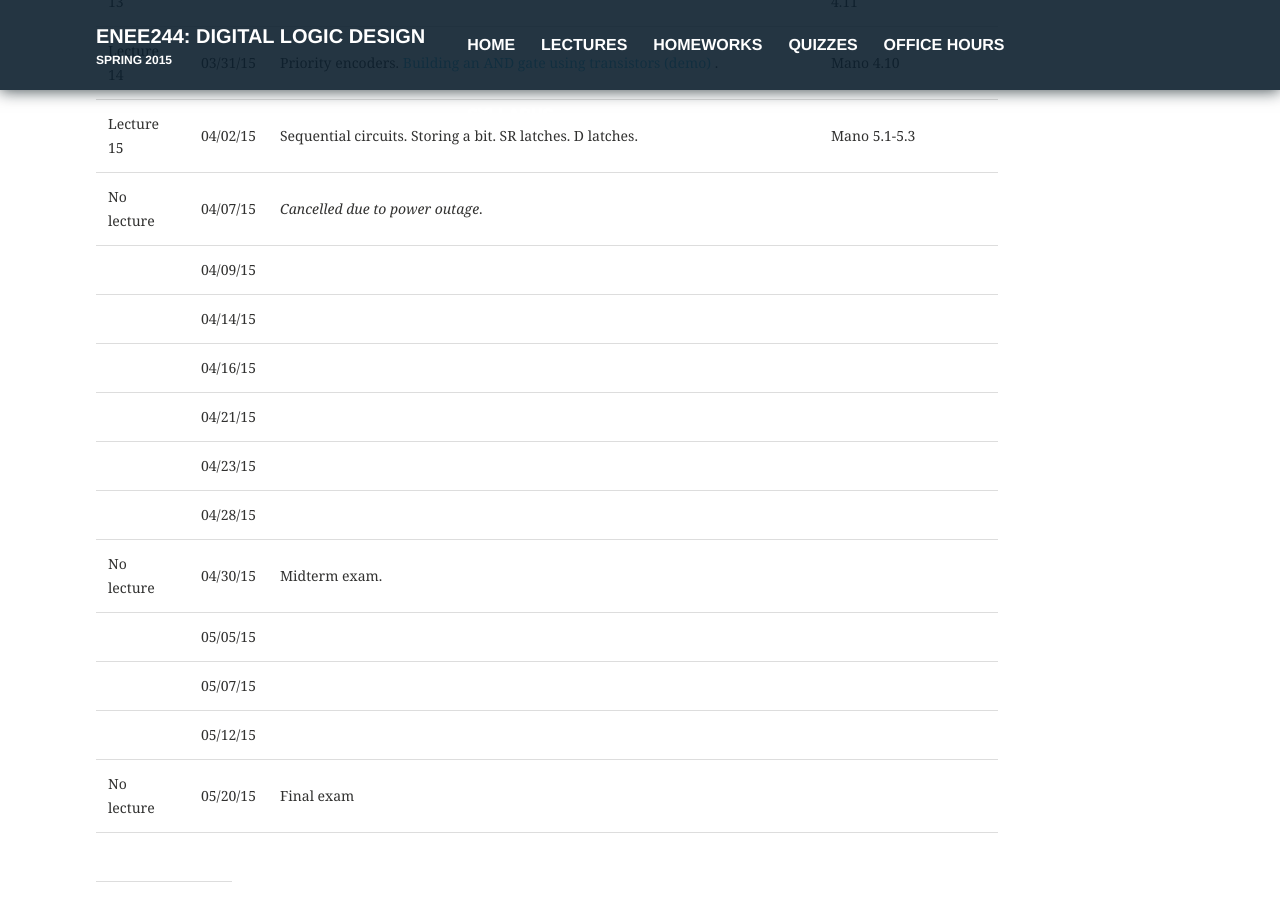
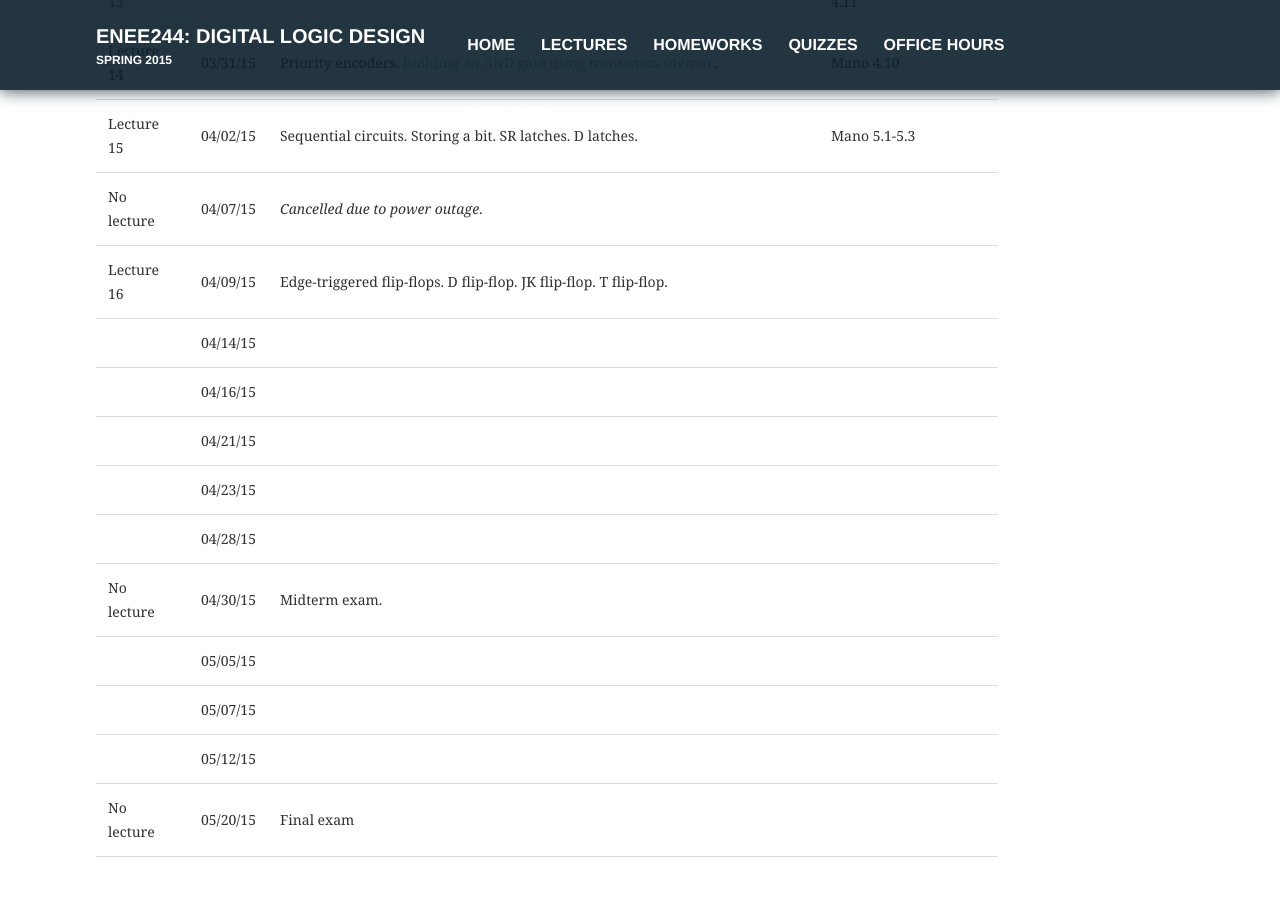
Before and after one commit to enee244/enee244.github.io, a Jekyll site: the page built from lectures/index.md, in a window 1280 px wide and 900 px high, scrolled down 1651 px. Built offline with Jekyll 4.4.1, drawn with Linux system fonts in a browser that asks for light colours.

Commit message:
Update index.md

```diff
--- a/lectures/index.md
+++ b/lectures/index.md
@@ -31,7 +31,7 @@
 |Lecture 14 |03/31/15 |  Priority encoders. [Building an AND gate using transistors (demo) ](http://hyperphysics.phy-astr.gsu.edu/hbase/electronic/trangate.html).| Mano 4.10
 |Lecture 15|04/02/15 | Sequential circuits. Storing a bit. SR latches. D latches.| Mano 5.1-5.3
 |No lecture |04/07/15 | *Cancelled due to power outage*. |
-||04/09/15 ||
+|Lecture 16 |04/09/15 | Edge-triggered flip-flops. D flip-flop. JK flip-flop. T flip-flop.  |
 ||04/14/15 ||
 ||04/16/15 | |
 ||04/21/15 |  |
```
